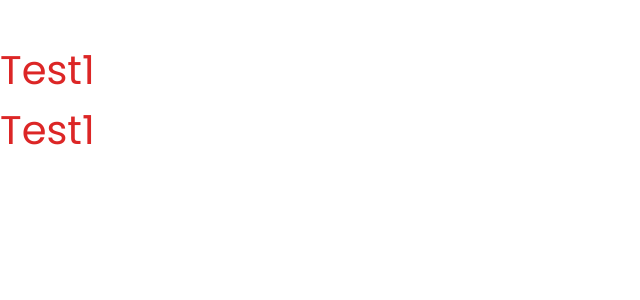
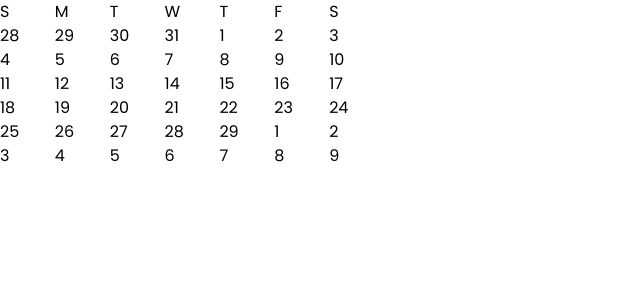
Before and after one commit to elnurnabivi/calendar-app, a React (Vite) app: page / in a window 1280 px wide. Shown: the top 300 px of the page, without its empty margins (0-640 px from the left). Built offline with nearby package versions, Linux system fonts and the light colour scheme.

Commit message:
Added days of the week as a grid

```diff
--- a/src/App.tsx
+++ b/src/App.tsx
@@ -4,12 +4,25 @@ import { generateDate } from "./components/CalendarBox";
 
 function App() {
   console.log(generateDate());
+  const days = ["S", "M", "T", "W", "T", "F", "S"];
   return (
     <>
-      <div className="flex flex-col flex-wrap sm:mt-10 mt-6 text-red-600 text-[40px]">
-        <span>Test1</span>
-        <span>Test1</span>
-        {/* <CalendarBox /> */}
+      <div className="w-96 h-96">
+        <div className="flex grid grid-cols-7">
+          {days.map((day, index) => {
+            return <h1 key={index}>{day}</h1>;
+          })}
+        </div>
+        <div className="w-full grid grid-cols-7">
+          {/* <CalendarBox /> */}
+          {generateDate().map(({ date, currentMonth, today }, index) => {
+            return (
+              <div key={index}>
+                <h1>{date.date()}</h1>
+              </div>
+            );
+          })}
+        </div>{" "}
       </div>
     </>
   );
--- a/src/components/CalendarBox.tsx
+++ b/src/components/CalendarBox.tsx
@@ -24,12 +24,18 @@ export const generateDate = (
 
   //create prefix date
   for (let i = 0; i < firstDateofMonth.day(); i++) {
-    arrayOfDate.push(firstDateofMonth.day(i));
+    arrayOfDate.push({ currentMonth: false, date: firstDateofMonth.day(i) });
   }
 
   //generate current date
   for (let i = firstDateofMonth.date(); i <= lastDateofMonth.date(); i++) {
-    arrayOfDate.push(firstDateofMonth.date(i));
+    arrayOfDate.push({
+      currentMonth: true,
+      date: firstDateofMonth.date(i),
+      today:
+        firstDateofMonth.date(i).toDate().toDateString() ===
+        dayjs().toDate().toDateString(),
+    });
   }
 
   //create suffix date
@@ -39,7 +45,7 @@ export const generateDate = (
     i <= lastDateofMonth.date() + remaining;
     i++
   ) {
-    arrayOfDate.push(lastDateofMonth.date(i));
+    arrayOfDate.push({ currentMonth: false, date: lastDateofMonth.date(i) });
   }
   return arrayOfDate;
 };
```
